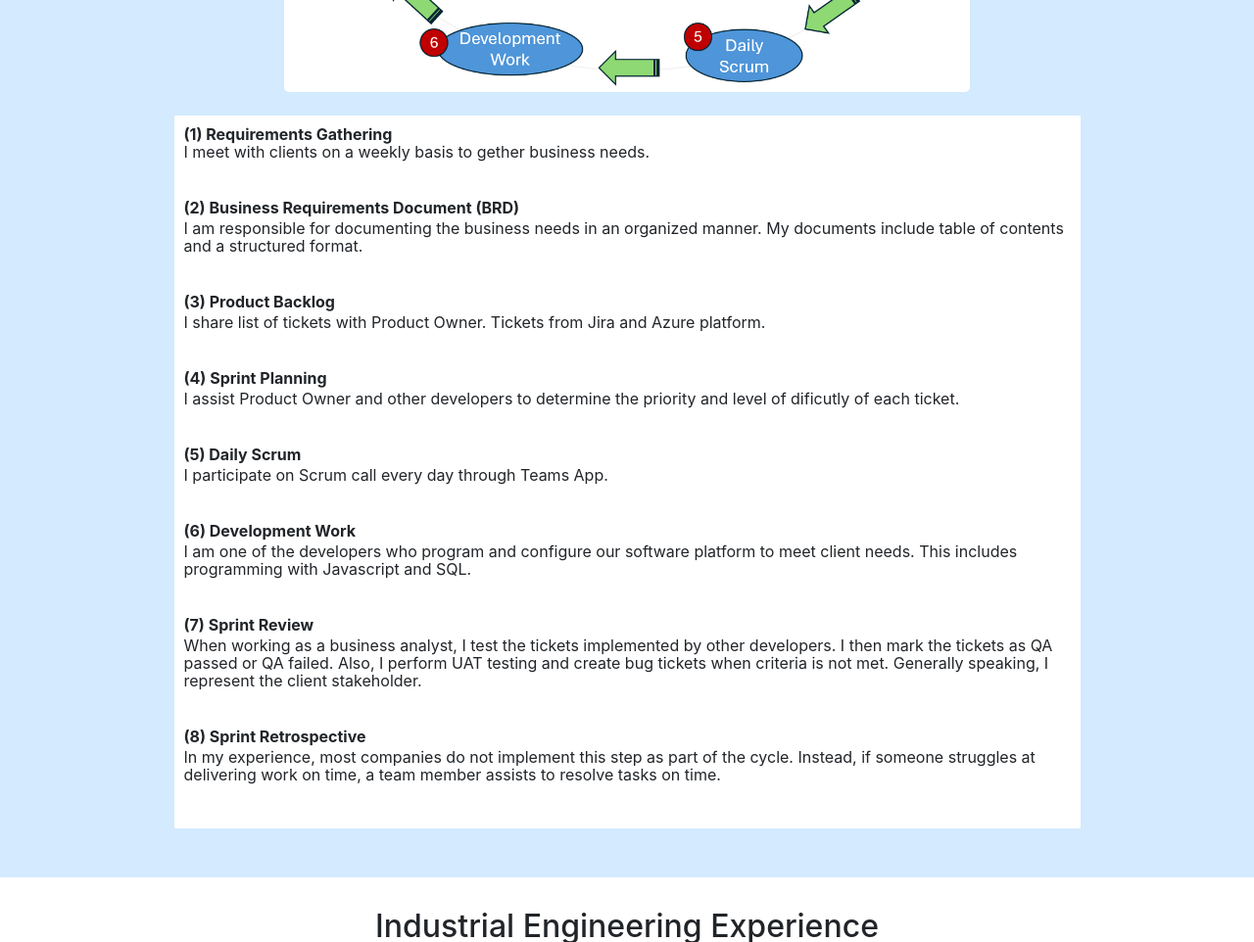
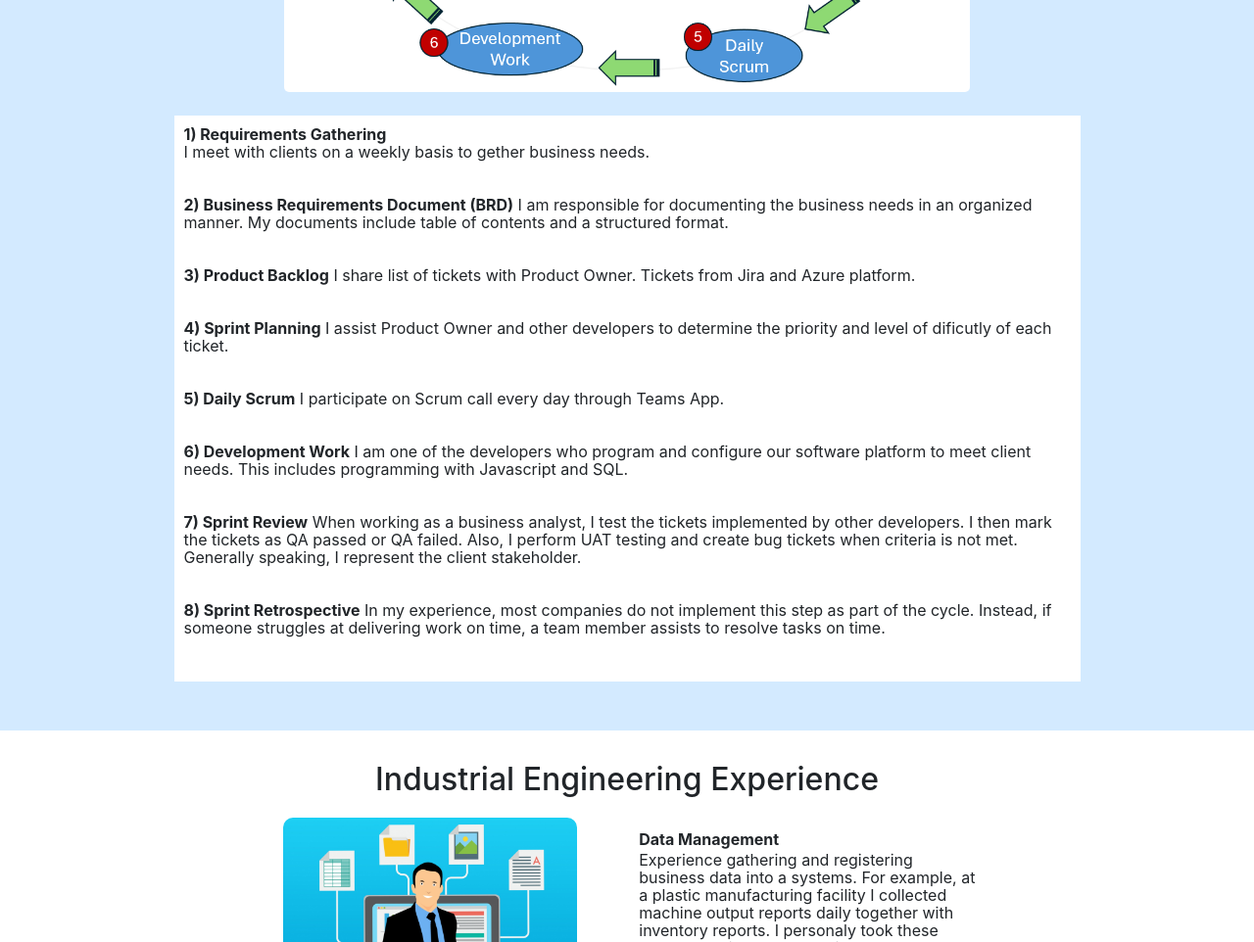
Before and after one commit to Juanse7/informatics, a plain HTML site: page index.html in a window 1280 px wide. Shown: the part 1580-2542 px from the top of the page at 98% size. Drawn offline with nearby package versions, Linux system fonts and the light colour scheme.

Commit message:
Update index.html

```diff
--- a/index.html
+++ b/index.html
@@ -331,26 +331,41 @@ style="padding-bottom: 0px; padding-top: 0px; margin-bottom: 0px; background-col
 			style="background-color: white; width: 100%; display: inline-block; text-align: left; vertical-align: top; height: 100%;padding: 10px;">
 
 			<div style="line-height: 18px;" class="hov">
-				<b>(1) Requirements Gathering</b><br/>I meet with clients on a weekly basis to gether business needs.<br/><br/><br/></div>
-			<b>(2) Business Requirements Document (BRD)</b>
-			<div style="line-height: 18px;">I am responsible for documenting the business needs in an organized manner. My documents include table of contents
+				<b>1) Requirements Gathering</b><br/>
+				I meet with clients on a weekly basis to gether business needs.<br/><br/><br/></div>
+
+			<div style="line-height: 18px;" class="hov">
+				<b>2) Business Requirements Document (BRD)</b>
+				I am responsible for documenting the business needs in an organized manner. My documents include table of contents
 				and a structured format.<br/><br/><br/></div>
-			<b>(3) Product Backlog</b>
-			<div style="line-height: 18px;">I share list of tickets with Product Owner. Tickets from Jira and Azure platform.<br/><br/><br/></div>
-			<b>(4) Sprint Planning</b>
-			<div style="line-height: 18px;">I assist Product Owner and other developers to determine the priority and level of dificutly of each ticket.<br/><br/><br/></div>
-			<b>(5) Daily Scrum</b>
-			<div style="line-height: 18px;">I participate on Scrum call every day through Teams App.<br/><br/><br/></div>
-			<b>(6) Development Work</b>
-			<div style="line-height: 18px;">I am one of the developers who program and configure our software platform to meet client needs.
+
+			<div style="line-height: 18px;" class="hov">
+				<b>3) Product Backlog</b>
+				I share list of tickets with Product Owner. Tickets from Jira and Azure platform.<br/><br/><br/></div>
+
+			<div style="line-height: 18px;" class="hov">
+				<b>4) Sprint Planning</b>
+				I assist Product Owner and other developers to determine the priority and level of dificutly of each ticket.<br/><br/><br/></div>
+
+			<div style="line-height: 18px;" class="hov">
+				<b>5) Daily Scrum</b>
+				I participate on Scrum call every day through Teams App.<br/><br/><br/></div>
+
+			<div style="line-height: 18px;" class="hov">
+				<b>6) Development Work</b>
+				I am one of the developers who program and configure our software platform to meet client needs.
 				This includes programming with Javascript and SQL.<br/><br/><br/></div>
-			<b>(7) Sprint Review</b>
-			<div style="line-height: 18px;">When working as a business analyst, I test the tickets implemented by other developers.
+
+			<div style="line-height: 18px;" class="hov">
+				<b>7) Sprint Review</b>
+				When working as a business analyst, I test the tickets implemented by other developers.
 			I then mark the tickets as QA passed or QA failed. Also, I perform UAT testing and create bug tickets when criteria is not met.
 				Generally speaking, I represent the client stakeholder.
 				<br/><br/><br/></div>
-			<b>(8) Sprint Retrospective</b>
-			<div style="line-height: 18px;">In my experience, most companies do not implement this step as part of the cycle.
+
+			<div style="line-height: 18px;" class="hov">
+				<b>8) Sprint Retrospective</b>
+				In my experience, most companies do not implement this step as part of the cycle.
 				Instead, if someone struggles at delivering work on time, a team member assists to resolve tasks on time.<br/><br/><br/></div>
 		</div>
 </div>
```
